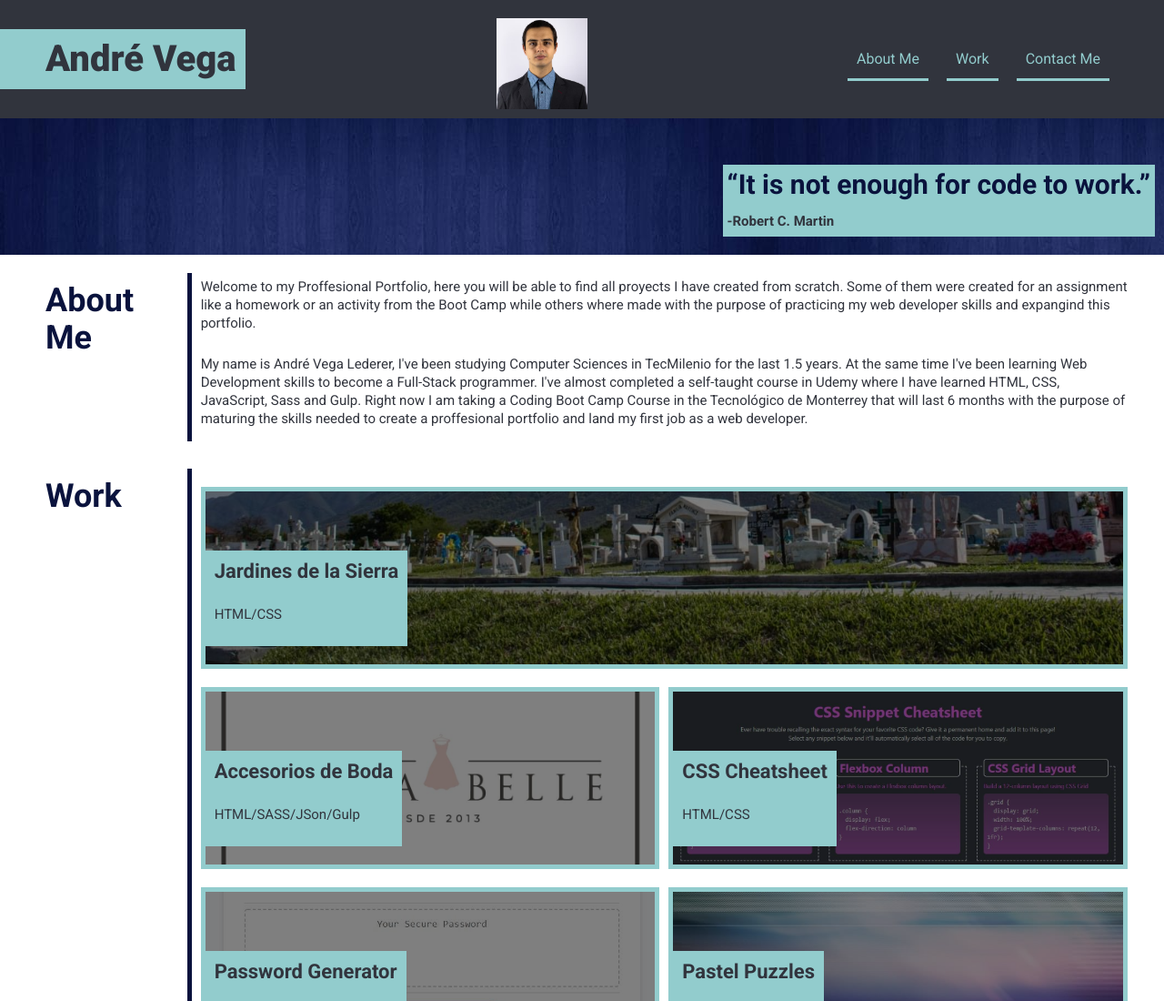
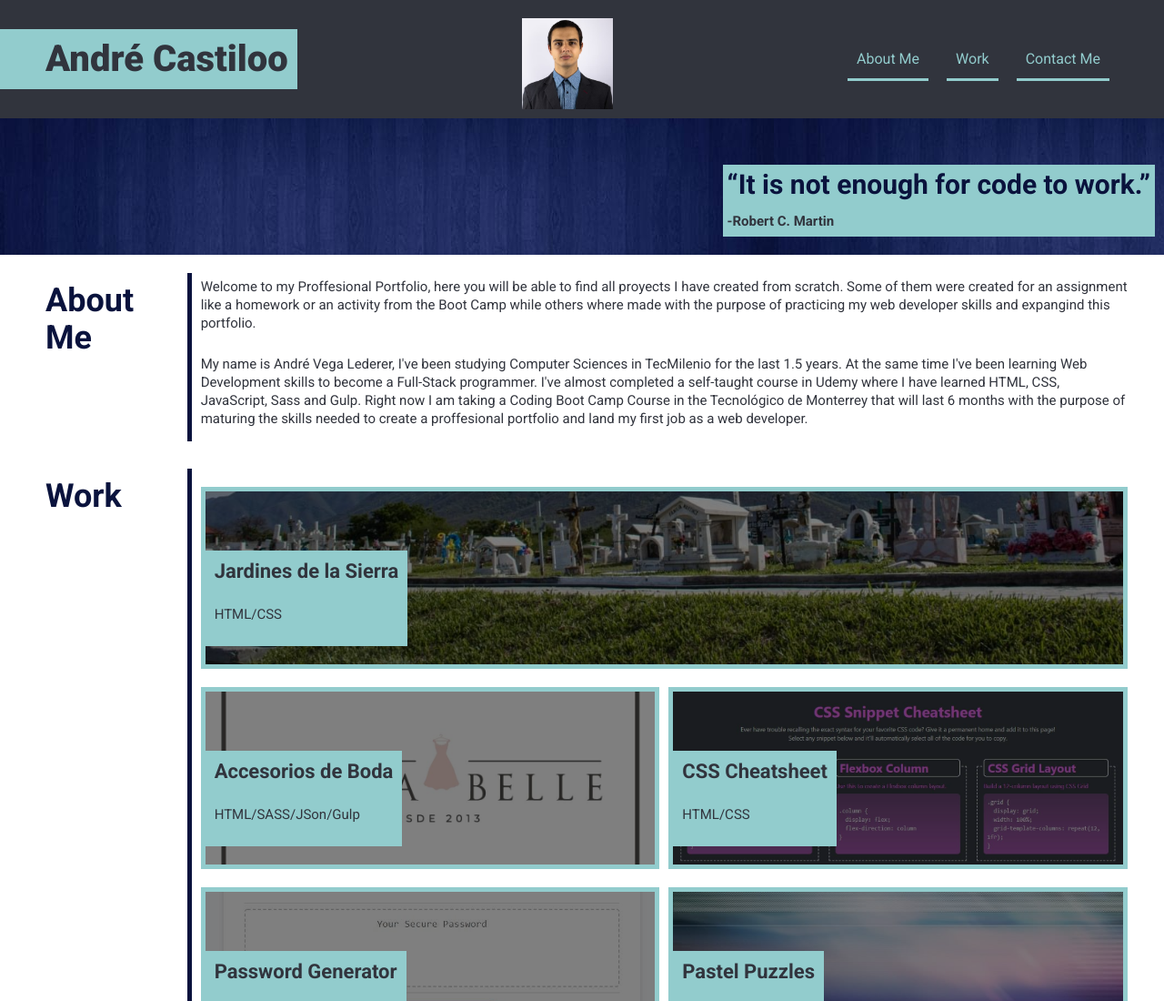
Before and after one commit to AndreV96/Professional_Portfolio, a website: page index.html in a window 1280 px wide. Shown: the top 1100 px of the page at 91% size. Drawn offline with Linux system fonts and the light colour scheme.

Commit message:
testing asus

```diff
--- a/index.html
+++ b/index.html
@@ -14,7 +14,7 @@
     <header>
         <section class="header__section">
             <div class="header__div--main-heading-and-navigation">
-                <h1>André Vega</h1>
+                <h1>André Castiloo</h1>
                 <picture class="header__picture">
                     <source srcset="build/img/foto.avif" type="image/avif">
                     <source srcset="build/img/foto.webp" type="image/webp">
```
